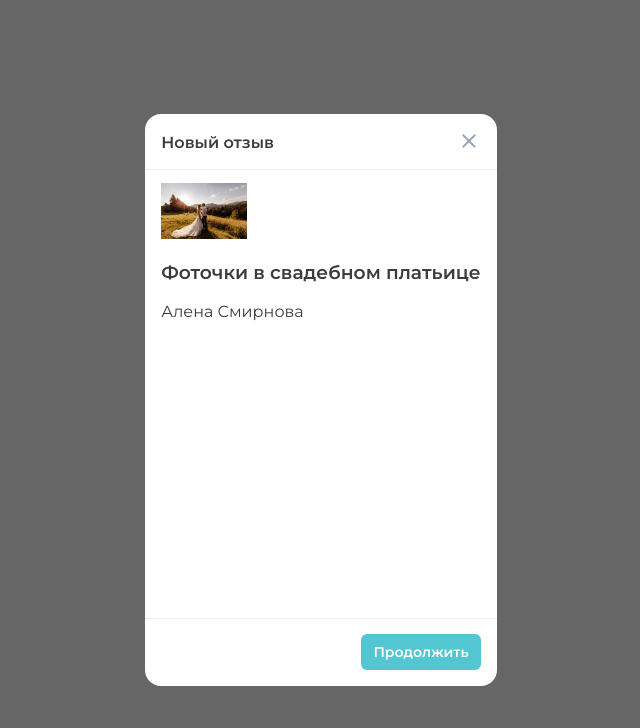
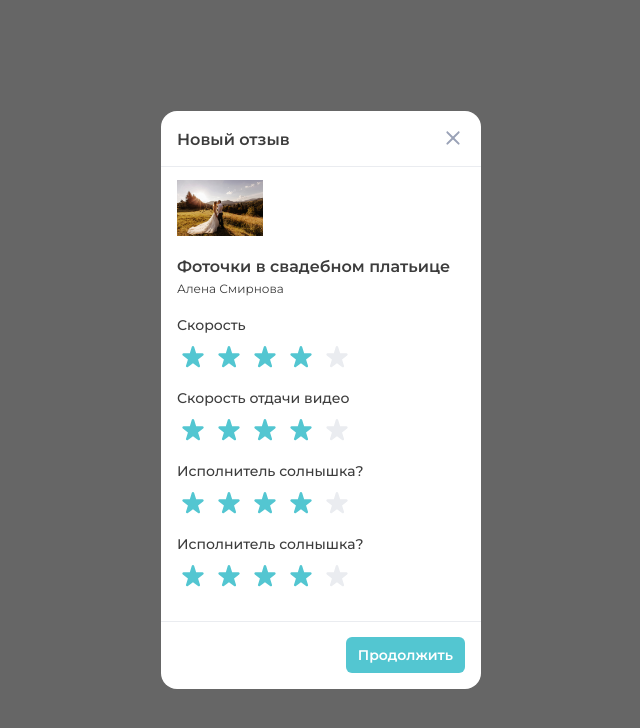
Before and after one commit to updev8/modals-app, a Vue app: page / in a window 1280 px wide. Shown: the top 728 px of the page, without its empty margins (319-959 px from the left). Built offline with nearby package versions, Linux system fonts and the light colour scheme.

Commit message:
add logic to the rating component

```diff
--- /dev/null
+++ b/src/components/Rating.vue
@@ -0,0 +1,92 @@
+<template>
+  <div class="rating">
+    <h4 class="rating__title">{{ title }}</h4>
+    <div class="rating__stars">
+      <button
+        class="rating__star"
+        :class="{
+          'rating__star--active':
+            star <= (isHovering ? valueHovering : valueInner)
+        }"
+        v-for="star in stars"
+        :key="star"
+        @click="onClick(star)"
+        @mouseenter="onMouseEnter(star)"
+        @focus="onMouseEnter(star)"
+        @mouseleave="onMouseLeave"
+        @keypress="onClick(star)"
+      >
+        <IconStar />
+      </button>
+    </div>
+  </div>
+</template>
+
+<script lang="ts">
+import { defineComponent } from 'vue';
+import IconStar from '@/components/icons/IconStar.vue';
+
+export default defineComponent({
+  name: 'Rating',
+  components: { IconStar },
+  props: {
+    title: String,
+    length: { type: Number, default: 3, required: true },
+    value: { type: Number, default: 0, required: true }
+  },
+
+  data() {
+    return {
+      valueInner: this.value,
+      valueHovering: 0,
+      isHovering: false
+    };
+  },
+
+  computed: {
+    stars(): number[] {
+      return Array.from({ length: this.length }, (value, index) => index);
+    }
+  },
+
+  methods: {
+    onMouseEnter(value: number) {
+      this.isHovering = true;
+      this.valueHovering = value;
+    },
+    onClick(e) {
+      console.log(e);
+      this.valueInner = this.valueHovering;
+    },
+    onMouseLeave() {
+      this.isHovering = false;
+    }
+  }
+});
+</script>
+
+<style lang="scss">
+.rating__title {
+  margin: 0;
+  margin-bottom: 8px;
+
+  font-weight: var(--fw-medium);
+  font-size: 14px;
+  line-height: 20px;
+}
+
+.rating__star {
+  @include reset-button;
+  width: 32px;
+  height: 32px;
+  margin-right: 4px;
+  margin-bottom: 5px;
+
+  cursor: pointer;
+
+  &:hover path,
+  &--active path {
+    fill: var(--c-accent-bg-primary);
+  }
+}
+</style>
--- a/src/components/Review.vue
+++ b/src/components/Review.vue
@@ -11,5 +11,60 @@
       <h3 class="review__title">Фоточки в свадебном платьице</h3>
       <p class="review__author">Алена Смирнова</p>
     </div>
+    <div class="review__ratings">
+      <Rating class="review__rating" title="Скорость" :length="5" :value="3" />
+      <Rating
+        class="review__rating"
+        title="Скорость отдачи видео"
+        :length="5"
+        :value="3"
+      />
+      <Rating
+        class="review__rating"
+        title="Исполнитель солнышка?"
+        :length="5"
+        :value="3"
+      />
+      <Rating
+        class="review__rating"
+        title="Исполнитель солнышка?"
+        :length="5"
+        :value="3"
+      />
+    </div>
   </div>
 </template>
+
+<script lang="ts">
+import { defineComponent } from 'vue';
+import Rating from '@/components/Rating.vue';
+
+export default defineComponent({
+  name: 'Review',
+  components: { Rating }
+});
+</script>
+
+<style lang="scss">
+.review__title {
+  font-weight: var(--fw-semi-bold);
+  font-size: 16px;
+  line-height: 24px;
+  margin: 0;
+  margin-top: 15px;
+}
+
+.review__author {
+  font-size: 12px;
+  line-height: 16px;
+  margin: 2px 0;
+}
+
+.review__ratings {
+  padding-top: 16px;
+}
+
+.review__rating {
+  margin-bottom: 8px;
+}
+</style>
--- /dev/null
+++ b/src/components/icons/IconStar.vue
@@ -0,0 +1,14 @@
+<template>
+  <svg
+    width="22"
+    height="22"
+    viewBox="0 0 22 22"
+    fill="none"
+    xmlns="http://www.w3.org/2000/svg"
+  >
+    <path
+      d="M21.5811 8.02241C21.7827 8.64986 21.6259 9.14286 21.1333 9.52381L16.05 13.3782L17.9982 19.6527C18.2445 20.5266 17.5951 21.3333 16.789 21.3333C16.5202 21.3333 16.2739 21.2437 16.05 21.0644L10.9891 17.2101L5.92817 21.0644C5.65684 21.2484 5.32602 21.323 5.00208 21.2731C4.67813 21.2232 4.385 21.0526 4.18148 20.7955C4.05056 20.6394 3.96468 20.4504 3.93312 20.249C3.90155 20.0476 3.92548 19.8414 4.00233 19.6527L5.92817 13.423L0.844866 9.52381C0.374605 9.14286 0.217852 8.64986 0.419392 8.02241C0.598539 7.48459 1.0688 7.12605 1.58385 7.12605H7.854L9.80222 0.87395C9.95898 0.358543 10.4292 0 10.9667 0C11.5265 0 12.0192 0.380952 12.1759 0.918768L14.1241 7.12605H20.3943C20.9317 7.12605 21.402 7.48459 21.5811 8.02241Z"
+      fill="#EAECF0"
+    />
+  </svg>
+</template>
```
Also changed, not shown: src/assets/icon-star.svg (added), src/components/icons/IconBack.vue (line endings or trailing spaces), src/components/icons/IconClose.vue (line endings or trailing spaces).
